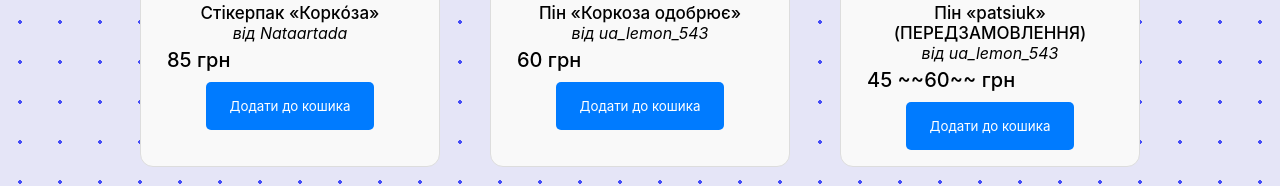
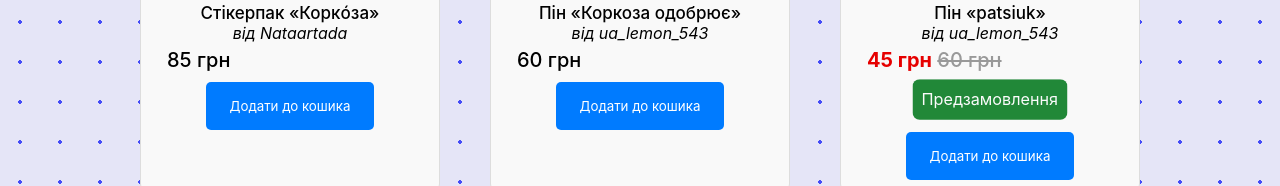
Before and after one commit to kork0za/kork0za-shop, a website: page index.html in a window 1280 px wide. Shown: the part 838-1024 px from the top of the page. Drawn offline with nearby package versions, Linux system fonts and the light colour scheme.

Commit message:
modified:   css/style.css 	modified:   items.json 	modified:   js/script.js

```diff
--- a/css/style.css
+++ b/css/style.css
@@ -446,6 +446,41 @@ body.modal-open {
     }
 
 }
+.new-price
+ {
+    text-decoration: line-through;
+    color: #999;
+    margin-right: 5px;
+  }
+
+  .old-price
+   {
+    color: #e60000;
+    font-weight: bold;
+  }
+  .preorder-label {
+    display: inline-block;
+    background-color: #218838;
+    padding: 12px 10px;
+    border-radius: 8px;
+    font-size: 18px;
+    margin-top: 5px;
+    color: #fbfbfb;
+    animation: zoomIn 0.5s ease-in-out infinite;
+  }
+
+  @keyframes zoomIn {
+    0% {
+
+      transform: scale3d(0.9, 0.9, 0.9);
+    }
+    50% {
+        transform: scale3d(1, 1, 1);
+    }
+    100% {
+        transform: scale3d(0.9, 0.9, 0.9);
+    }
+  }
 
 
 .itemcontainer {
--- a/items.json
+++ b/items.json
@@ -21,12 +21,15 @@
 },
 {
     "id": "3",
-    "title": "Пін «patsiuk» (ПЕРЕДЗАМОВЛЕННЯ)",
+    "title": "Пін «patsiuk»",
     "author": "від ua_lemon_543",
-    "price": "45 ~~60~~",
+    "price": "45",
     "image":"item/DSC_0136.jpg",
     "description": "Що на голові? «Передзамовлення» у назві означає, що цього продукту ще немає в продажу, але йог оможна передзамовити за меншою ціною.",
     "material": "Діаметр: 58 мм, зад металевий",
-    "author-link": "https://x.com/ua_lemon_543"
+    "author-link": "https://x.com/ua_lemon_543",
+    "discount": true,
+    "discountPrice": "60",
+    "preorder": true
 }
 ]
--- a/js/script.js
+++ b/js/script.js
@@ -147,17 +147,35 @@ $('#city').autocomplete({
     $('.modal-addtocart').click(function() {
       const id = $(this).data('id');
       const title = $(this).data('title');
+      const image = $('#modal-image').attr('src');
+      const description = $(this).data('description');
+      const author = $(this).data('author');
+      const quantity = parseInt($('#modal-quantity').val());
+
+      // ✅ Забираємо окремо ці значення
+      const discount = $(this).data('discount') === true || $(this).data('discount') === 'true';
+      const discountPrice = parseFloat($(this).data('discount-price'));
       const price = parseFloat($(this).data('price'));
-      const description = $(this).data('description');
-      const author = $(this).data('author'); // Retrieve author data
-      const quantity = parseInt($('#modal-quantity').val()); // Retrieve quantity from input
-      const image = $('#modal-image').attr('src');
 
-      // Create item object with quantity and author
-      const item = { id, title, price, description, quantity, image, author };
-      addItemToCart(item); // Add item to cart
-      $('#item-modal').hide(); // Hide modal after adding to cart
-      animateImageToCart(image); // Optional: Animation effect
+      // ✅ Формуємо правильну ціну
+      const finalPrice = discount ? discountPrice : price;
+
+      const item = {
+        id,
+        title,
+        image,
+        description,
+        author,
+        preorder: $(this).data('preorder') === true || $(this).data('preorder') === 'true',
+        discount,
+        discountPrice,
+        price: finalPrice, // ось тут вже правильна ціна
+        quantity: quantity || 1
+      };
+
+      addItemToCart(item);
+      $('#item-modal').hide();
+      animateImageToCart(image);
     });
 
     // Function to update cart when increasing quantity
@@ -231,8 +249,20 @@ function loadItemsFromJson() {
             <img class="item_img" src="${item.image}" alt="${item.id}" data-id="${item.id}" data-title="${item.title}" data-description="${item.description}" data-material="${item.material}" data-price="${item.price}" data-author="${item.author}" data-author-link="${item['author-link']}"> <!-- Added data-author-link attribute -->
             <p class="title">${item.title}</p>
             <p class="author">${item.author}</p>
-            <p class="price">${item.price} грн</p>
-            <button class="addtocart" data-id="${item.id}" data-title="${item.title}" data-price="${item.price}" data-author="${item.author}">Додати до кошика</button> <!-- Added data-author attribute -->
+            <p class="price">
+            ${item.discount ? `<span class="old-price">${item.price} грн</span> <span class="new-price">${item.discountPrice} грн</span>` : `${item.price} грн`}
+            </p>
+            ${item.preorder ? `<span class="preorder-label">Предзамовлення</span>` : ''}
+            <button class="addtocart"
+                data-id="${item.id}"
+                data-title="${item.title}"
+                data-price="${item.price}"
+                data-discount="${item.discount}"
+                data-discount-price="${item.discountPrice}"
+                data-preorder="${item.preorder}"
+                data-author="${item.author}">
+              Додати до кошика
+            </button>
           </div>
         `);
       });
```
